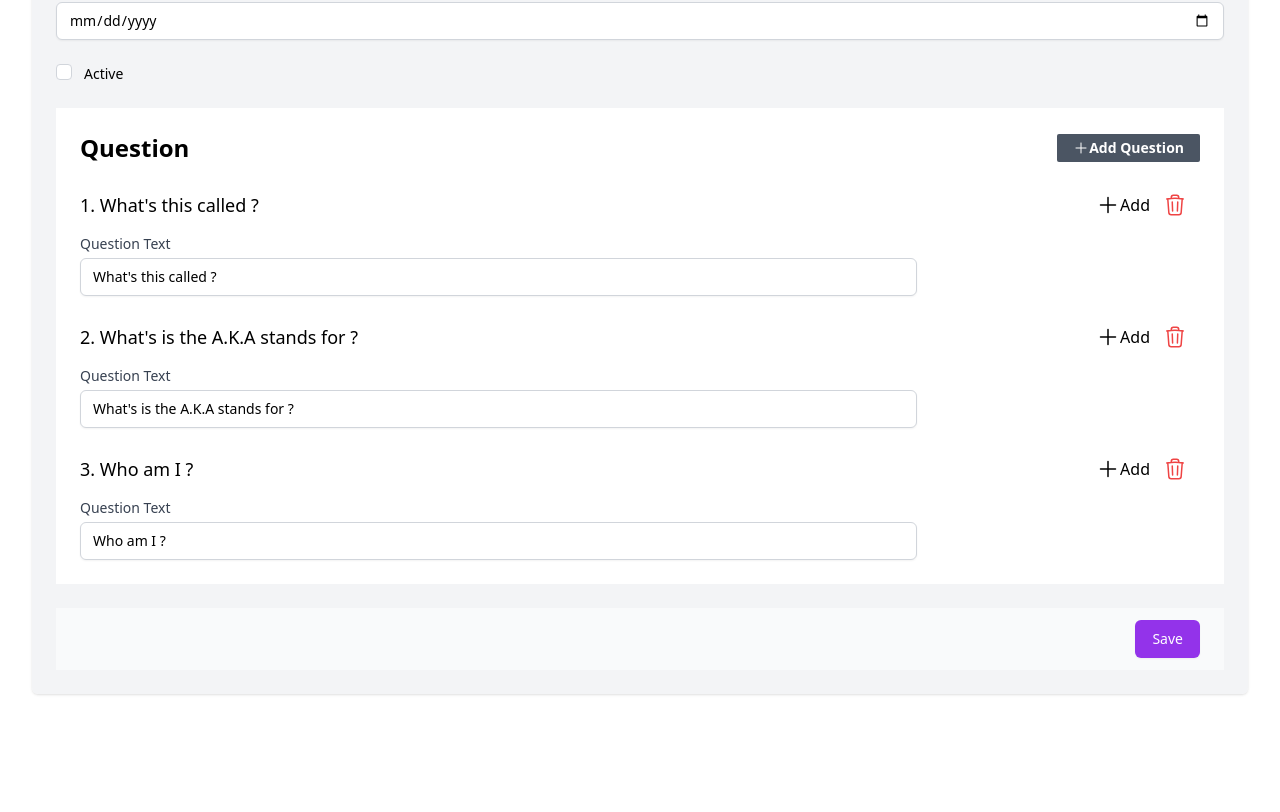
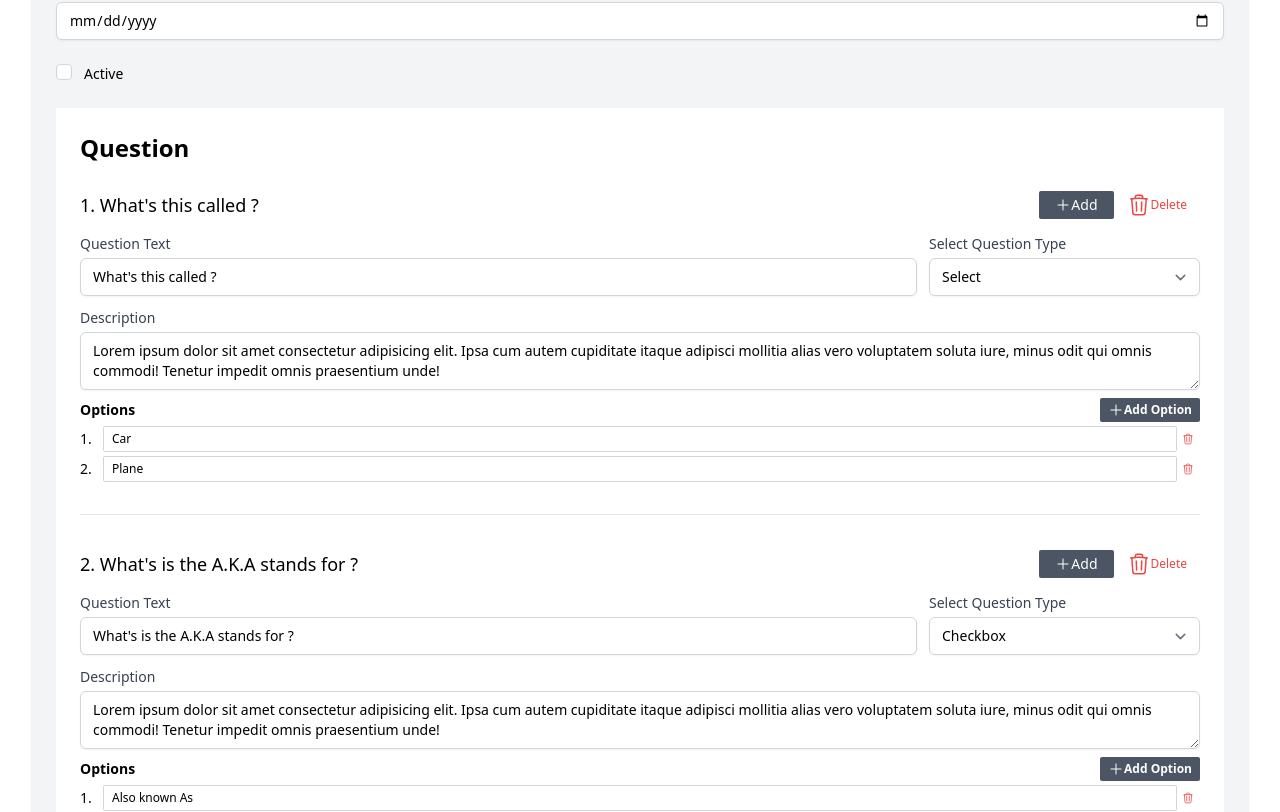
Before and after one commit to DzakiyDzakwan/laravue-survey-application, a Vue app in the folder vue/: page /survey/1 in a window 1280 px wide. Shown: the part 554-1366 px from the top of the page. Before the commit the page ends 1272 px from the top, so only its background shows below. Built offline with nearby package versions, Linux system fonts and the light colour scheme; sample sign-in values are in the browser's storage.

Commit message:
Question Editor Option

```diff
--- a/vue/package.json
+++ b/vue/package.json
@@ -13,6 +13,7 @@
         "@heroicons/vue": "^2.0.18",
         "@tailwindcss/forms": "^0.5.3",
         "axios": "^1.4.0",
+        "uuid": "^9.0.0",
         "vue": "^3.2.36",
         "vue-router": "^4.0.13",
         "vuex": "^4.0.2"
--- a/vue/src/components/QuestionEditor.vue
+++ b/vue/src/components/QuestionEditor.vue
@@ -8,8 +8,8 @@
             <!-- Add new Question -->
             <button
                 type="button"
-                @click="addQuestion"
-                class="flex items-center"
+                @click="$emit('addQuestion', index + 1)"
+                class="flex items-center text-sm py-1 px-4 rounded-sm text-white bg-gray-600 hover:bg-gray-700"
             >
                 <svg
                     xmlns="http://www.w3.org/2000/svg"
@@ -17,7 +17,7 @@
                     viewBox="0 0 24 24"
                     stroke-width="1.5"
                     stroke="currentColor"
-                    class="w-6 h-6"
+                    class="w-4 h-4"
                 >
                     <path
                         stroke-linecap="round"
@@ -31,7 +31,7 @@
             <!-- Delete Question -->
             <button
                 type="button"
-                @click="deleteQuestion"
+                @click="$emit('deleteQuestion', question)"
                 class="flex items-center text-xs py-1 px-3 rounded border border-transparent text-red-500 hover:border-red-500"
             >
                 <svg
@@ -48,6 +48,7 @@
                         d="M14.74 9l-.346 9m-4.788 0L9.26 9m9.968-3.21c.342.052.682.107 1.022.166m-1.022-.165L18.16 19.673a2.25 2.25 0 01-2.244 2.077H8.084a2.25 2.25 0 01-2.244-2.077L4.772 5.79m14.456 0a48.108 48.108 0 00-3.478-.397m-12 .562c.34-.059.68-.114 1.022-.165m0 0a48.11 48.11 0 013.478-.397m7.5 0v-.916c0-1.18-.91-2.164-2.09-2.201a51.964 51.964 0 00-3.32 0c-1.18.037-2.09 1.022-2.09 2.201v.916m7.5 0a48.667 48.667 0 00-7.5 0"
                     />
                 </svg>
+                Delete
             </button>
         </div>
     </div>
@@ -72,12 +73,125 @@
             />
         </div>
         <!-- Question Type -->
+        <div class="mt-3 col-span-3">
+            <label
+                for="question-type"
+                class="block text-sm font-medium text-gray-700"
+                >Select Question Type</label
+            >
+            <select
+                id="question-type"
+                name="question-type"
+                v-model="question_model.type"
+                @change="typeChange"
+                class="mt-1 block w-full py-2 px-3 border border-gray-300 bg-white rounded-md shadow-sm focus:outline-none focus:ring-indigo-500 focus:border-indigo-500 sm:text-sm"
+            >
+                <option v-for="tipe in questionTypes" :key="tipe" :value="tipe">
+                    {{ upperCaseFirst(tipe) }}
+                </option>
+            </select>
+        </div>
     </div>
+
     <!-- Question Description-->
+    <div class="mt-3 col-span-9">
+        <label
+            :for="`question_description_${question_model.id}`"
+            class="block text-sm font-medium text-gray-700"
+            >Description</label
+        >
+        <textarea
+            :name="`question_description_${question_model.id}`"
+            :id="`question_description_${question_model.id}`"
+            v-model="question_model.description"
+            @change="dataChange"
+            class="mt-1 focus:ring-indigo-500 focus:border-indigo-500 block w-full shadow-sm sm:text-sm border-gray-300 rounded-md"
+            rows=""
+            cols=""
+        ></textarea>
+    </div>
+
+    <!-- Data -->
+    <div>
+        <div v-if="shouldHaveOptions()" class="mt-2">
+            <h4
+                class="text-sm font-semibold mb-1 flex justify-between items-center"
+            >
+                Options
+                <button
+                    type="button"
+                    @click="addOption"
+                    class="flex items-center text-xs py-1 px-2 rounded-sm text-white bg-gray-600 hover:bg-gray-700"
+                >
+                    <svg
+                        xmlns="http://www.w3.org/2000/svg"
+                        fill="none"
+                        viewBox="0 0 24 24"
+                        stroke-width="1.5"
+                        stroke="currentColor"
+                        class="w-4 h-4"
+                    >
+                        <path
+                            stroke-linecap="round"
+                            stroke-linejoin="round"
+                            d="M12 4.5v15m7.5-7.5h-15"
+                        />
+                    </svg>
+                    Add Option
+                </button>
+            </h4>
+
+            <div
+                v-if="!question_model.data.options.length"
+                class="text-xs text-gray-600 text-center py-3"
+            >
+                You don't have any options
+            </div>
+
+            <!-- Option List -->
+            <div
+                v-for="(option, index) in question_model.data.options"
+                :key="option.uuid"
+                class="flex items-center mb-1"
+            >
+                <span class="w-6 text-sm"> {{ index + 1 }}.</span>
+                <input
+                    type="text"
+                    v-model="option.text"
+                    @change="dataChange"
+                    class="w-full rounded-sm py-1 px-2 text-xs border border-gray-300 focus:border-indigo-500"
+                />
+                <button
+                    type="button"
+                    @click="removeOption(option)"
+                    class="h-6 w-6 rounded-full flex items-center justify-center border border-transparent transition-colors hover:border-red-100"
+                >
+                    <svg
+                        xmlns="http://www.w3.org/2000/svg"
+                        fill="none"
+                        viewBox="0 0 24 24"
+                        stroke-width="1.5"
+                        stroke="currentColor"
+                        class="w-3 h-3 text-red-500"
+                    >
+                        <path
+                            stroke-linecap="round"
+                            stroke-linejoin="round"
+                            d="M14.74 9l-.346 9m-4.788 0L9.26 9m9.968-3.21c.342.052.682.107 1.022.166m-1.022-.165L18.16 19.673a2.25 2.25 0 01-2.244 2.077H8.084a2.25 2.25 0 01-2.244-2.077L4.772 5.79m14.456 0a48.108 48.108 0 00-3.478-.397m-12 .562c.34-.059.68-.114 1.022-.165m0 0a48.11 48.11 0 013.478-.397m7.5 0v-.916c0-1.18-.91-2.164-2.09-2.201a51.964 51.964 0 00-3.32 0c-1.18.037-2.09 1.022-2.09 2.201v.916m7.5 0a48.667 48.667 0 00-7.5 0"
+                        />
+                    </svg>
+                </button>
+            </div>
+        </div>
+    </div>
+
+    <hr class="my-8" />
 </template>
 
 <script>
-import { ref } from "vue";
+import { computed, ref } from "vue";
+import { useStore } from "vuex";
+import { v4 as uuidv4 } from "uuid";
 
 /* Composition API */
 /* const props = defineProps({"props1", "props2"})
@@ -91,11 +205,65 @@ export default {
     },
     emits: ["change", "addQuestion", "deleteQuestion"],
     components: {},
-    setup(props) {
+    setup(props, { emit }) {
+        const store = useStore();
         //Re-create the whole question data to avoid unintentional reference change
         const question_model = ref(JSON.parse(JSON.stringify(props.question)));
+
+        function dataChange() {
+            const data = JSON.parse(JSON.stringify(question_model.value));
+            if (!shouldHaveOptions()) {
+                delete data.data.options;
+            }
+
+            emit("change", data);
+        }
+
+        function getOptions() {
+            return question_model.value.data.options;
+        }
+
+        function setOptions(options) {
+            question_model.value.data.options = options;
+        }
+
+        function typeChange() {
+            if (shouldHaveOptions()) {
+                setOptions(getOptions() || []);
+            }
+            dataChange();
+        }
+
+        function upperCaseFirst(str) {
+            const upperWord = str[0].toUpperCase() + str.substring(1);
+            return upperWord;
+        }
+
+        function shouldHaveOptions() {
+            return ["select", "radio", "checkbox"].includes(
+                question_model.value.type
+            );
+        }
+
+        function addOption() {
+            setOptions([...getOptions(), { uuid: uuidv4(), text: "" }]);
+            dataChange();
+        }
+
+        function removeOption(op) {
+            setOptions(getOptions().filter((option) => option != op));
+            dataChange();
+        }
+
         return {
             question_model,
+            questionTypes: computed(() => store.state.questionTypes),
+            typeChange,
+            upperCaseFirst,
+            // descriptionChange,
+            shouldHaveOptions,
+            addOption,
+            removeOption,
         };
     },
 };
--- a/vue/src/pages/SurveyView.vue
+++ b/vue/src/pages/SurveyView.vue
@@ -134,6 +134,7 @@
                             <button
                                 type="button"
                                 @click="addQuestion"
+                                v-if="!empty_survey.questions.length"
                                 class="flex items-center text-sm py-1 px-4 rounded-sm text-white bg-gray-600 hover:bg-gray-700"
                             >
                                 <svg
@@ -231,12 +232,12 @@ export default {
             //
         }
 
-        function addQuestion() {
-            //
+        function addQuestion(index) {
+            console.log(index);
         }
 
-        function deleteQuestion() {
-            //
+        function deleteQuestion(question) {
+            console.log(question);
         }
         return {
             PageComponent,
--- a/vue/src/store/index.js
+++ b/vue/src/store/index.js
@@ -18,6 +18,8 @@ const exampleSurveys = [
                 id: 1,
                 type: "select",
                 question: "What's this called ?",
+                description:
+                    "Lorem ipsum dolor sit amet consectetur adipisicing elit. Ipsa cum autem cupiditate itaque adipisci mollitia alias vero voluptatem soluta iure, minus odit qui omnis commodi! Tenetur impedit omnis praesentium unde!",
                 data: {
                     options: [
                         {
@@ -35,6 +37,8 @@ const exampleSurveys = [
                 id: 2,
                 type: "checkbox",
                 question: "What's is the A.K.A stands for ?",
+                description:
+                    "Lorem ipsum dolor sit amet consectetur adipisicing elit. Ipsa cum autem cupiditate itaque adipisci mollitia alias vero voluptatem soluta iure, minus odit qui omnis commodi! Tenetur impedit omnis praesentium unde!",
                 data: {
                     options: [
                         {
@@ -52,7 +56,10 @@ const exampleSurveys = [
                 id: 3,
                 type: "text",
                 question: "Who am I ?",
-                data: {},
+                description: "",
+                data: {
+                    options: [],
+                },
             },
         ],
     },
@@ -72,6 +79,7 @@ const exampleSurveys = [
                 id: 1,
                 type: "select",
                 question: "What's this called ?",
+                description: "",
                 data: {
                     options: [
                         {
@@ -89,6 +97,7 @@ const exampleSurveys = [
                 id: 2,
                 type: "checkbox",
                 question: "What's is the A.K.A stands for ?",
+                description: "",
                 data: {
                     options: [
                         {
@@ -106,7 +115,10 @@ const exampleSurveys = [
                 id: 3,
                 type: "text",
                 question: "Who am I ?",
-                data: {},
+                description: "",
+                data: {
+                    options: [],
+                },
             },
         ],
     },
@@ -125,6 +137,8 @@ const exampleSurveys = [
     },
 ];
 
+const questionTypes = ["checkbox", "select", "text", "radio"];
+
 const store = createStore({
     //state merupakan data yang disimpan dan akan digunakan
     state: {
@@ -134,6 +148,7 @@ const store = createStore({
             token: sessionStorage.getItem("TOKEN"),
         },
         surveys: [...exampleSurveys],
+        questionTypes: questionTypes,
     },
     getters: {},
     actions: {
```
Also changed, not shown: 1 other file (tests, documents, lock files or other folders).
